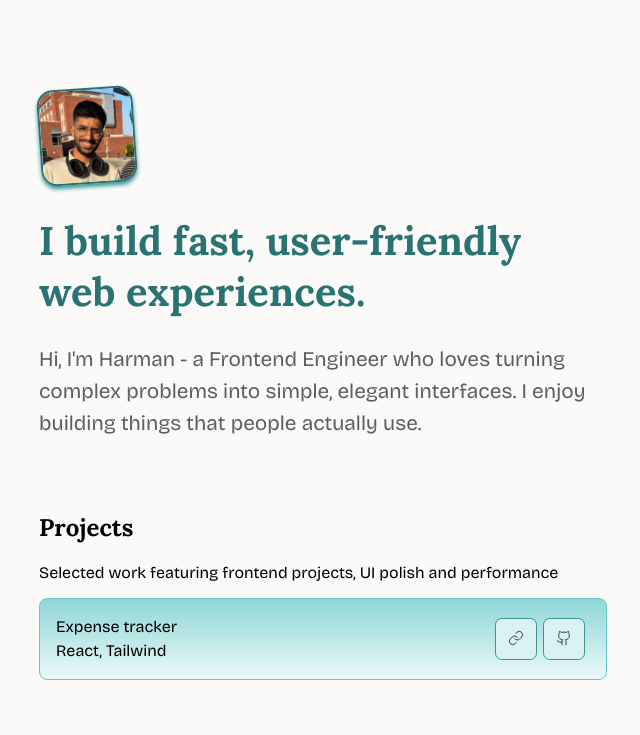
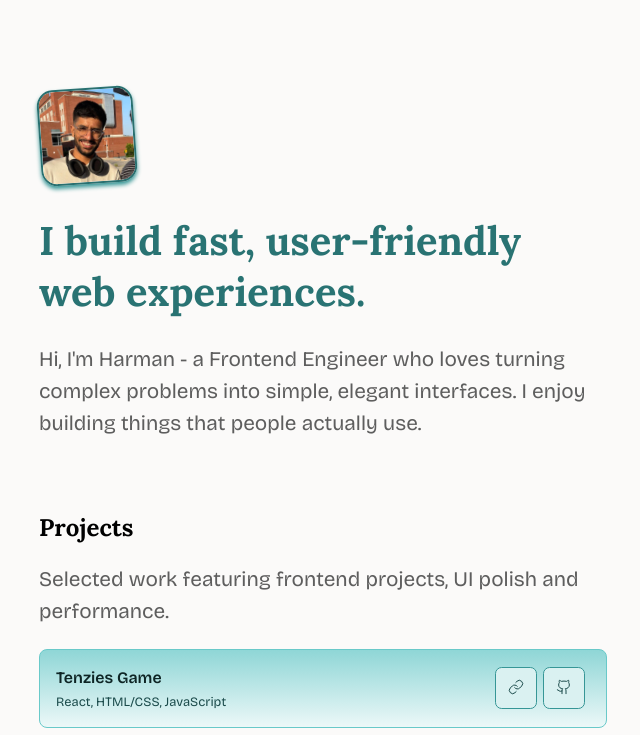
Before and after one commit to codeharman/portfolio, a React (Vite) app: page / in a window 1280 px wide. Shown: the top 735 px of the page, without its empty margins (317-957 px from the left). Built offline with nearby package versions, Linux system fonts and the light colour scheme.

Commit message:
projects data added, home improved

```diff
--- a/src/App.css
+++ b/src/App.css
@@ -31,8 +31,9 @@ body {
   color: var(--text-clr);
   font-family: "Bricolage Grotesque", sans-serif;
   margin: 0;
-  display: grid;
-  place-content: center;
+  display: flex;
+  justify-content: center;
+  transition: all ease-in-out .5s;
 }
 
 .main-container {
@@ -61,7 +62,7 @@ h2 {
   color: var(--palette-clr);
 }
 
-.home-para {
+.para {
   color: var(--para-clr);
   line-height: 1.8rem;
   font-size: 1.1rem;
@@ -82,7 +83,7 @@ h2 {
 }
 
 .project-main-div {
-  margin-top: 1em;
+  margin-top: .6em;
   background: linear-gradient(180deg, var(--palette-300), var(--palette-50));
   display: flex;
   align-items: center;
@@ -100,6 +101,21 @@ h2 {
 
 .project-para {
   line-height: .5em;
+}
+
+.para-heading {
+  font-size: 1em;
+  font-weight: 600;
+  color: var(--palette-900);
+}
+
+.para-para {
+  font-size: .8em;
+  color: var(--palette-800);
+}
+
+.project-para-heading {
+  color: var(--para-clr);
 }
 
 .link-btn, .github-btn  {
@@ -149,8 +165,14 @@ h2 {
   background-color: var(--palette-200);
 }
 
+.mailLink {
+  color: var(--palette-600);
+  text-decoration: underline;
+}
+
 a {
-  color: var(--palette-600);
+  color: var(--palette-700);
+  text-decoration: none;
 }
 
 @media screen and (min-width: 640px){
@@ -161,7 +183,7 @@ a {
     font-size: 2.5rem;
   }
 
-  .home-para {
+  .para {
     font-size: 1.3rem;
     line-height: 2rem;
   }
--- a/src/App.jsx
+++ b/src/App.jsx
@@ -1,23 +1,22 @@
 import React from 'react'
 import './App.css'
 import Home from './components/Home'
-import Projects from './components/Projects'
+import ProjectsRender from './components/ProjectRender'
 import Experience from './components/Experience'
 import Contact from './components/Contact'
 
 function App() {
 
   return (
+    <>
       <div className='main-container'>
         <Home
           name='Harman'
         />
-      <Projects
-        projectName='Expense tracker'
-        techStack='React, Tailwind'
-      />
+        <ProjectsRender />
         <Contact />
       </div>
+    </>
   )
 }
 
--- a/src/ProjectsData.jsx
+++ b/src/ProjectsData.jsx
@@ -0,0 +1,16 @@
+export default [
+  {
+    id: 1,
+    title: "Tenzies Game",
+    techStack: "React, HTML/CSS, JavaScript",
+    githubUrl: "https://github.com/codeharman/Tenzies",
+    projectUrl: "https://tenzies-codeharman.vercel.app/"
+  },
+  {
+    id: 2,
+    title: "Tenzies Game",
+    techStack: "React, CSS, HTML, JavaScript",
+    githubUrl: "https://github.com/codeharman/Tenzies",
+    projectUrl: "https://tenzies-codeharman.vercel.app/"
+  }
+]
--- a/src/components/Contact.jsx
+++ b/src/components/Contact.jsx
@@ -1,21 +1,28 @@
-import { Linkedin, Github, Twitter } from 'lucide-react'
+import { Linkedin, Github, Twitter, Youtube } from 'lucide-react'
 
 export default function Contact(){
   return(
     <div className='contact-container'>
       <h2>Contact here</h2>
-      <p>Let's build something great together.</p>
+      <p className='para'>Let's build something great together.</p>
       <div className='contact-contents'>
-        <p>Email: <a href="mailto:iamsingh.hj@gmail.com">iamsingh.hj@gmail.com</a></p>
+        <p>Email: <a className='mailLink' href="mailto:iamsingh.hj@gmail.com">iamsingh.hj@gmail.com</a></p>
         <div className='contact-btns'>
           <button className='contact-btn'>
-            <Linkedin color='#1B4B4B' strokeWidth={1}/> LinkedIn
+            <Linkedin color='#1B4B4B' strokeWidth={1}/>
+            <a href='https://www.linkedin.com/in/codeharman/' target='_blank'>LinkedIn</a>
           </button>
           <button className='contact-btn'>
-            <Github color='#1B4B4B' strokeWidth={1}/>Github
+            <Github color='#1B4B4B' strokeWidth={1}/>
+            <a href='https://github.com/codeharman' target='_blank'>GitHub</a>
           </button>
           <button className='contact-btn'>
-            <Twitter color='#1B4B4B' strokeWidth={1} />Twitter / X
+            <Twitter color='#1B4B4B' strokeWidth={1} />
+            <a href='https://x.com/codeharmann' target='_blank'>Twitter / X</a>
+          </button>
+           <button className='contact-btn'>
+            <Youtube color='#1B4B4B' strokeWidth={1} />
+            <a href='https://www.youtube.com/@codeharman' target='_blank'>YouTube</a>
           </button>
         </div>
       </div>
--- a/src/components/Home.jsx
+++ b/src/components/Home.jsx
@@ -5,7 +5,7 @@ export default function Home(props){
     <div className='home-container'>
       <img className='home-img' src={avatar}></img>
       <h1 className="home-header">I build fast, user-friendly web experiences.</h1>
-      <p className="home-para">Hi, I'm {props.name} - a Frontend Engineer who loves turning complex problems into simple, elegant interfaces. I enjoy building things that people actually use.</p>
+      <p className="para">Hi, I'm {props.name} - a Frontend Engineer who loves turning complex problems into simple, elegant interfaces. I enjoy building things that people actually use.</p>
     </div>
   )
 }
--- /dev/null
+++ b/src/components/ProjectRender.jsx
@@ -0,0 +1,21 @@
+
+import Projects from './Projects'
+import ProjectData from '../ProjectsData'
+
+export default function ProjectRender(){
+
+  const allDataRender = ProjectData.map(res => (
+    <Projects
+      key={res.id}
+      {...res}
+    />
+  ))
+
+  return (
+    <div>
+      <h2>Projects</h2>
+      <p className='para'>Selected work featuring frontend projects, UI polish and performance.</p>
+      {allDataRender}
+    </div>
+  )
+}
--- a/src/components/Projects.jsx
+++ b/src/components/Projects.jsx
@@ -1,22 +1,27 @@
+import React from 'react'
 import {Link, Github} from 'lucide-react'
+import ProjectsData from '../ProjectsData'
 
 export default function Projects(props){
+
   return(
     <div>
-      <h2>Projects</h2>
-      <p>Selected work featuring frontend projects, UI polish and performance</p>
       <div className='project-main-div'>
         <div className='project-para'>
-          <p>{props.projectName}</p>
-          <p>{props.techStack}</p>
+          <p className='para-heading'>{props.title}</p>
+          <p className='para-para'>{props.techStack}</p>
         </div>
         <div>
+          <a href={props.projectUrl} target='_blank'>
             <button className='link-btn'>
               <Link color='#1B4B4B' size={16} strokeWidth={1.5}/>
             </button>
+          </a>
+          <a href={props.githubUrl} target='_blank'>
             <button className='github-btn'>
               <Github color='#1B4B4B' size={16} strokeWidth={1.5}/>
             </button>
+          </a>
         </div>
       </div>
     </div>
```
Lines whose indentation alone changed are shown as unchanged.
